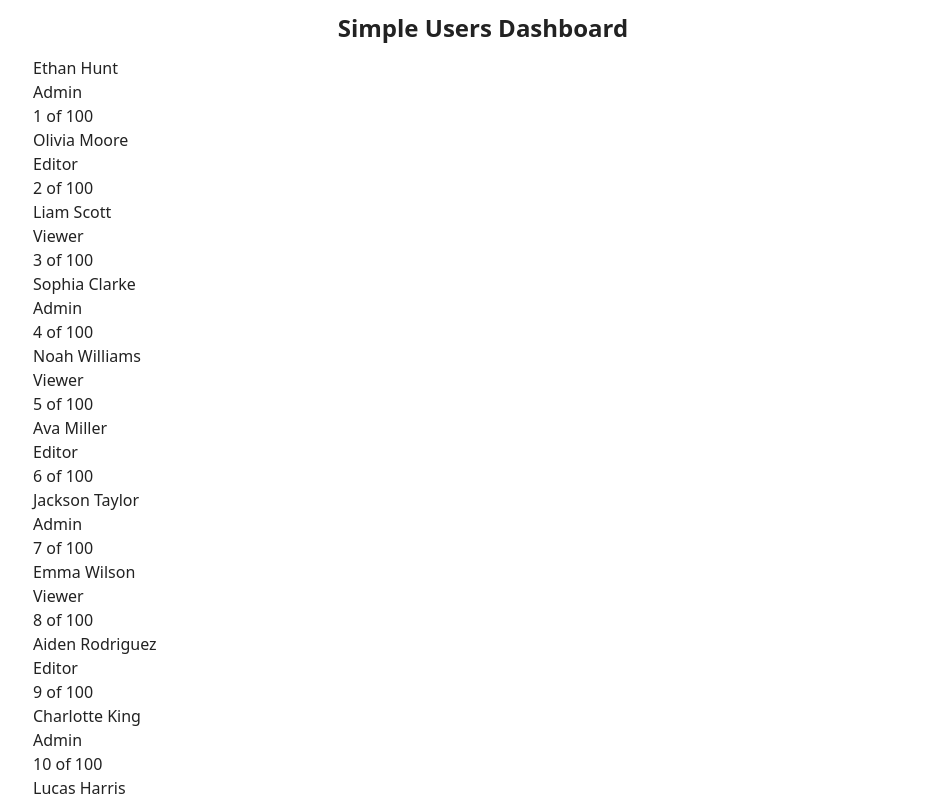
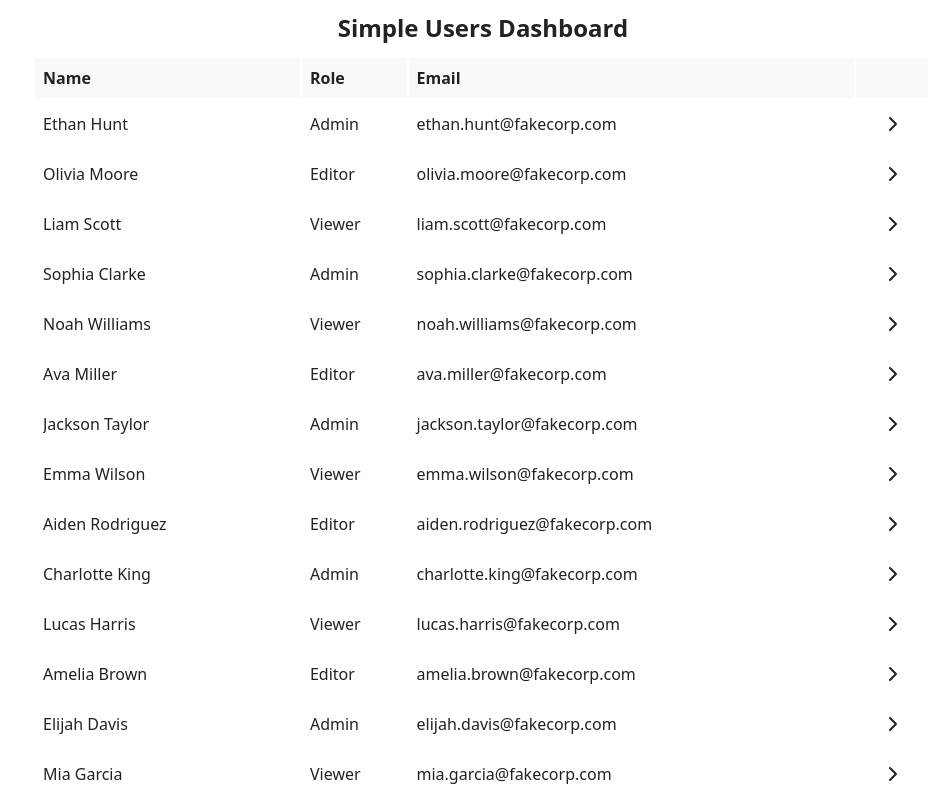
Before and after one commit to Giusep502/simple-user-dashboard-exercise, a React (Vite) app: page / in a window 1280 px wide. Shown: the top 800 px of the page, without its empty margins (157-1085 px from the left). Built offline with nearby package versions, Linux system fonts and the light colour scheme.

Commit message:
finished table

```diff
--- /dev/null
+++ b/src/components/UserDialog.tsx
@@ -0,0 +1,32 @@
+import { Dialog } from "../ui";
+import type { User } from "../types";
+
+interface UserDialogProps {
+  selectedUser: User | null;
+  setSelectedUser: React.Dispatch<React.SetStateAction<User | null>>;
+}
+
+export const UserDialog = ({
+  selectedUser,
+  setSelectedUser,
+}: UserDialogProps) => {
+  const onOpenChange = (open: boolean) => {
+    if (!open) {
+      setSelectedUser(null);
+    }
+  };
+
+  return (
+    <Dialog
+      open={selectedUser !== null}
+      onOpenChange={onOpenChange}
+      ariaTitle="User Details"
+    >
+      <div>{selectedUser?.name}</div>
+      <div>{selectedUser?.role}</div>
+      <div>{selectedUser?.email}</div>
+      <div>{selectedUser?.status}</div>
+      <div>{selectedUser?.profile_picture_url}</div>
+    </Dialog>
+  );
+};
--- a/src/components/UsersList.tsx
+++ b/src/components/UsersList.tsx
@@ -1,50 +1,103 @@
-import { useContext } from "react";
+import { useContext, useState } from "react";
+import { ChevronRightIcon } from "lucide-react";
+import styled from "styled-components";
 import { UsersListContext } from "../providers";
 import type { User } from "../types";
-import { Dialog } from "../ui";
-import { useState } from "react";
+import { UserDialog } from "./UserDialog";
+import { IconButton, Spinner } from "../ui";
+import { useBreakpointIndex } from "../hooks/useBreakpoints";
+
+const Table = styled.table`
+  width: 100%;
+`;
+
+const TableHead = styled.thead`
+  background-color: ${({ theme }) => theme.surface.default};
+  text-align: left;
+`;
+
+const Td = styled.td`
+  padding: ${({ theme }) => theme.spacing.medium};
+  overflow: hidden;
+  margin: auto 0;
+`;
+
+const CenteredTd = styled(Td)`
+  display: flex;
+  justify-content: center;
+  align-items: center;
+`;
+
+const Th = styled.th`
+  padding: ${({ theme }) => theme.spacing.medium};
+`;
+
+const Tr = styled.tr`
+  cursor: pointer;
+  @media (max-width: ${({ theme }) => theme.breakpoints.small}px) {
+    /** TODO: Refactor table to use grid visualization */
+    display: grid;
+    grid-template-columns: 1fr 80px 50px;
+  }
+`;
+
+const HeadTr = styled(Tr)`
+  cursor: default;
+`;
+
+const EllipsisDiv = styled.div`
+  text-overflow: ellipsis;
+  white-space: nowrap;
+  overflow: hidden;
+`;
+
+const NameDiv = styled(EllipsisDiv)``;
+
+const MobileEmail = styled(EllipsisDiv)`
+  font-size: ${({ theme }) => theme.fontSize.small};
+`;
 
 export const UsersList = () => {
   const [selectedUser, setSelectedUser] = useState<User | null>(null);
   const { users, status } = useContext(UsersListContext);
-
-  console.log(selectedUser);
+  const breakpointIndex = useBreakpointIndex();
 
   if (status === "idle") {
     return null;
   }
   if (status === "loading") {
-    return "Loading";
+    return <Spinner />;
   }
-
-  const onOpenChange = (open: boolean) => {
-    if (!open) {
-      setSelectedUser(null);
-    }
-  };
 
   return (
     <>
-      <Dialog
-        open={selectedUser !== null}
-        onOpenChange={onOpenChange}
-        ariaTitle="User Details"
-      >
-        <div>{selectedUser?.name}</div>
-        <div>{selectedUser?.role}</div>
-        <div>{selectedUser?.email}</div>
-        <div>{selectedUser?.status}</div>
-        <div>{selectedUser?.profile_picture_url}</div>
-      </Dialog>
-      {users.map((user, index) => (
-        <div key={user.id} onClick={() => setSelectedUser(user)}>
-          <div>{user.name}</div>
-          <div>{user.role}</div>
-          <div>
-            {index + 1} of {users.length}
-          </div>
-        </div>
-      ))}
+      <UserDialog
+        selectedUser={selectedUser}
+        setSelectedUser={setSelectedUser}
+      />
+      <Table>
+        <TableHead>
+          <HeadTr>
+            <Th>{breakpointIndex > 0 ? "Name" : "Credentials"}</Th>
+            <Th>Role</Th>
+            {breakpointIndex > 0 && <Th>Email</Th>}
+            <Th></Th>
+          </HeadTr>
+        </TableHead>
+        {users.map((user) => (
+          <Tr key={user.id} onClick={() => setSelectedUser(user)}>
+            <Td>
+              <NameDiv>{user.name}</NameDiv>
+              {breakpointIndex < 1 && <MobileEmail>{user.email}</MobileEmail>}
+            </Td>
+            <Td>{user.role}</Td>
+            {breakpointIndex > 0 && <Td>{user.email}</Td>}
+            <CenteredTd>
+              <IconButton Icon={ChevronRightIcon} ariaLabel="View user" />
+            </CenteredTd>
+          </Tr>
+        ))}
+      </Table>
     </>
   );
 };
--- a/src/hooks/index.ts
+++ b/src/hooks/index.ts
@@ -1 +1,2 @@
 export * from "./useUsersList";
+export * from "./useBreakpoints";
--- /dev/null
+++ b/src/hooks/useBreakpoints.tsx
@@ -0,0 +1,18 @@
+import { useEffect, useState } from "react";
+import { useTheme } from "styled-components";
+
+export const useBreakpointIndex = (): 0 | 1 | 2 => {
+  const { breakpoints } = useTheme();
+
+  const [width, setWidth] = useState<number>(window.innerWidth);
+
+  useEffect(() => {
+    const handleResize = () => setWidth(window.innerWidth);
+    window.addEventListener("resize", handleResize);
+    return () => window.removeEventListener("resize", handleResize);
+  }, []);
+
+  if (width < breakpoints.small) return 0;
+  if (width < breakpoints.medium) return 1;
+  return 2;
+};
--- a/src/ui/Dialog.tsx
+++ b/src/ui/Dialog.tsx
@@ -17,7 +17,6 @@ const StyledOverlay = styled(RadixDialog.Overlay)`
   right: 0;
   bottom: 0;
   display: flex;
-  flex-direction: column;
   justify-content: center;
   align-items: center;
 `;
--- a/src/ui/IconButton.tsx
+++ b/src/ui/IconButton.tsx
@@ -27,7 +27,7 @@ export const IconButton = ({
   ariaLabel,
 }: {
   Icon: LucideIcon;
-  ariaLabel?: string;
+  ariaLabel: string;
 }) => {
   const theme = useTheme();
   return (
--- a/src/ui/PageLayout.tsx
+++ b/src/ui/PageLayout.tsx
@@ -9,7 +9,7 @@ const StyledPageLayout = styled.div`
   height: 100vh;
   margin: 0 auto;
 
-  @media (max-width: ${({ theme }) => theme.breakpoints.medium}) {
+  @media (max-width: ${({ theme }) => theme.breakpoints.medium}px) {
     max-width: 600px;
   }
 `;
--- /dev/null
+++ b/src/ui/Spinner.tsx
@@ -0,0 +1,20 @@
+import { LoaderCircle } from "lucide-react";
+import styled, { keyframes, useTheme } from "styled-components";
+
+const spin = keyframes`
+  from {
+    transform: rotate(0deg);
+  }
+  to {
+    transform: rotate(360deg);
+  }
+`;
+
+const StyledSpinner = styled(LoaderCircle)`
+  animation: ${spin} 1s ease-in-out infinite;
+`;
+
+export const Spinner = () => {
+  const theme = useTheme();
+  return <StyledSpinner size={32} color={theme.fill.primary} />;
+};
--- a/src/ui/index.ts
+++ b/src/ui/index.ts
@@ -3,3 +3,4 @@ export * from "./Button";
 export * from "./PageLayout";
 export * from "./IconButton";
 export * from "./Dialog";
+export * from "./Spinner";
--- a/src/ui/theme.ts
+++ b/src/ui/theme.ts
@@ -1,8 +1,8 @@
 const baseTheme = {
   breakpoints: {
-    small: "600px",
-    medium: "900px",
-    large: "1200px",
+    small: 600,
+    medium: 900,
+    large: 1200,
   },
   fontFamily: {
     primary: "system-ui, Avenir, Helvetica, Arial, sans-serif",
```
